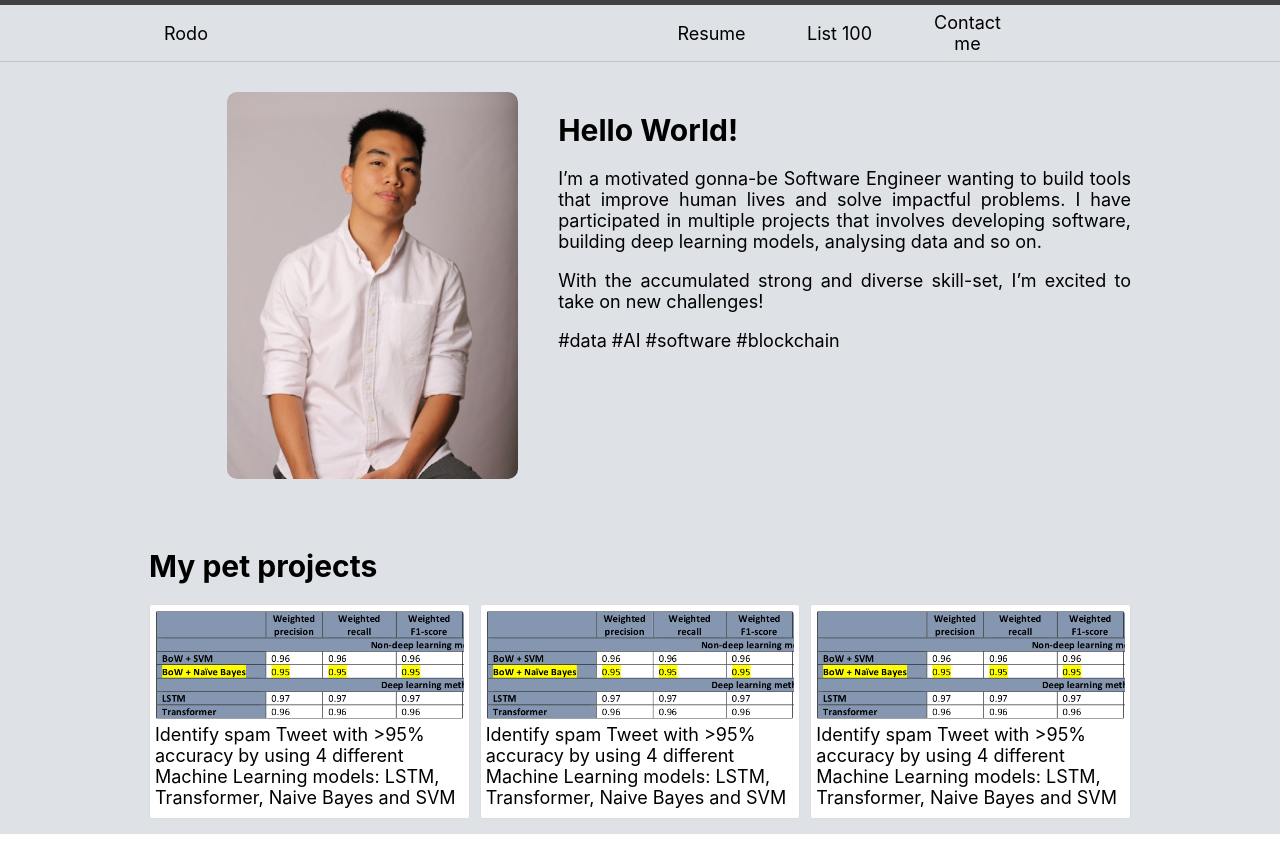
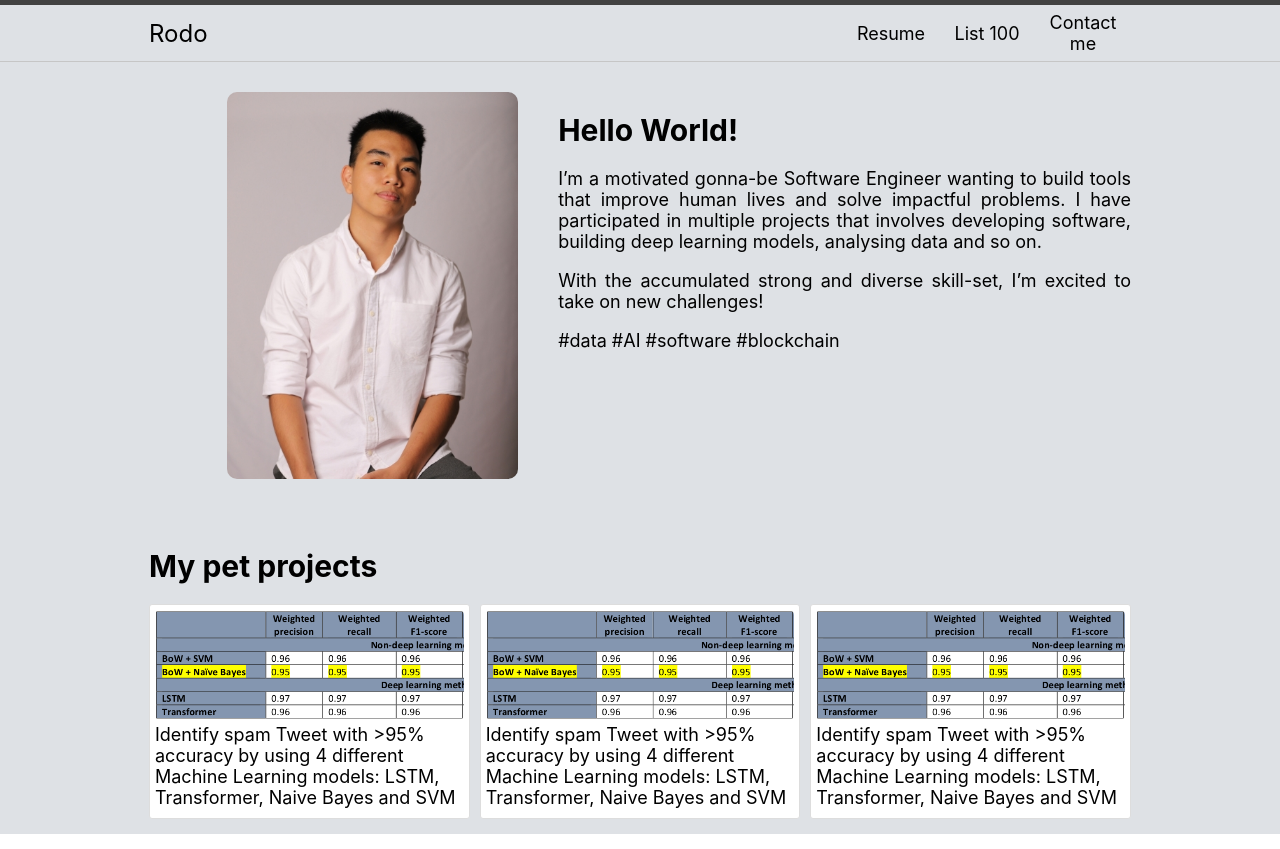
Before and after one commit to rodonguyen/my_website, a React (Create React App) app: page / in a window 1280 px wide. Built offline with nearby package versions, Linux system fonts and the light colour scheme.

Commit message:
Clean excessive css

```diff
--- a/src/components/NavBar.js
+++ b/src/components/NavBar.js
@@ -13,6 +13,7 @@ const NavBar = () => {
           <a href="/" className="navbar-item brand text-align-left">
             Rodo
           </a>
+          <div className="navmenu">
             <ul className="navbar">
               <li className="navbar">
                 <a href="/resume" className="navbar-item">Resume</a>
@@ -24,6 +25,7 @@ const NavBar = () => {
                 <a href="/contactme" className="navbar-item">Contact me</a>
               </li>
             </ul>
+          </div>
         </nav>
       </div>
 
--- a/src/stylesheets/App.css
+++ b/src/stylesheets/App.css
@@ -96,22 +96,20 @@ a.navbar-item:visited {
   color: black;
 }
 
-ul.navbar {
-  display: flex;
-  padding: 0;
-}
 li.navbar {
   list-style-type: none;
-  margin: 0 1rem;
   width: 6rem;
 }
 a.navbar-item {
   text-decoration: none;
-  display: block;
   width: 100%;
 }
 a.navbar-item.brand {
-  padding-left: 15px;
+  font-size: var(--font-size-large);
+}
+
+.navmenu {
+  margin-left: auto;
 }
 /* === */
 
```
Lines whose indentation alone changed are shown as unchanged.
